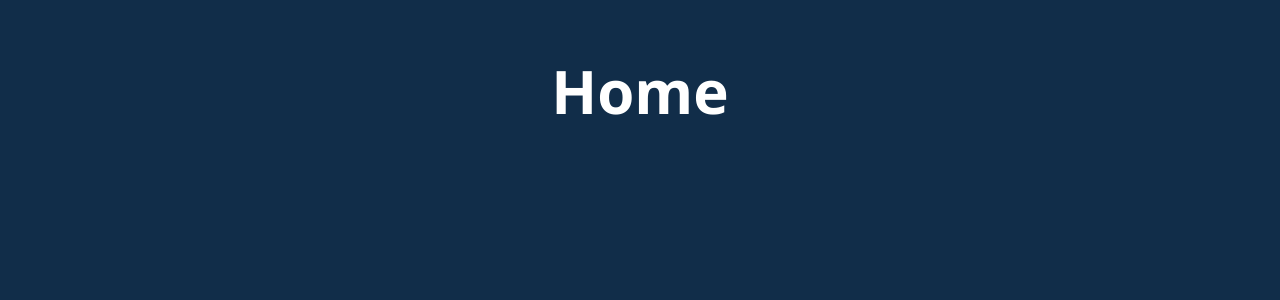
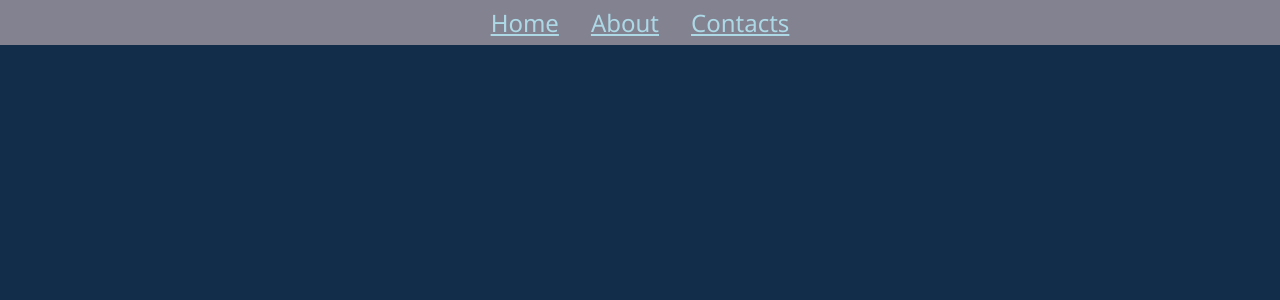
Before and after one commit to ArminA13/React-Router, a React (Create React App) app: page / in a window 1280 px wide. Shown: the top 300 px of the page. Built offline with nearby package versions, Linux system fonts and the light colour scheme.

Commit message:
add component menu and outlet

```diff
--- a/src/App.css
+++ b/src/App.css
@@ -16,3 +16,16 @@ h1 {
   margin-top: 50px;
   margin-bottom: 30px;
 }
+
+a {
+  color: lightblue;
+  font-size: 24px;
+}
+
+nav {
+  background-color: rgb(130, 130, 144);
+  padding: 6px;
+}
+nav a {
+  margin: 16px;
+}
--- a/src/App.jsx
+++ b/src/App.jsx
@@ -4,16 +4,19 @@ import About from "./components/About";
 import Contacts from "./components/Contacts";
 import NotFound from "./components/NotFound";
 import "./App.css";
+import MainLayout from "./layouts/MainLayout";
 
 function App() {
   return (
     <BrowserRouter>
       <div className="App">
         <Routes>
-          <Route path="/" element={<Home />} />
-          <Route path="/about" element={<About />} />
-          <Route path="/contacts" element={<Contacts />} />
-          <Route path="*" element={<NotFound />} />
+          <Route path="/" element={<MainLayout />}>
+            <Route path="/home" element={<Home />} />
+            <Route path="/about" element={<About />} />
+            <Route path="/contacts" element={<Contacts />} />
+            <Route path="*" element={<NotFound />} />
+          </Route>
         </Routes>
       </div>
     </BrowserRouter>
--- a/src/components/About.jsx
+++ b/src/components/About.jsx
@@ -1,5 +1,11 @@
+import { Link } from "react-router-dom";
+
 const About = () => {
-  return <h1>About</h1>;
+  return (
+    <>
+      <h1>About</h1>
+    </>
+  );
 };
 
 export default About;
--- a/src/components/Home.jsx
+++ b/src/components/Home.jsx
@@ -1,5 +1,12 @@
+import { Link, Outlet } from "react-router-dom";
+import Menu from "./Menu";
+
 const Home = () => {
-  return <h1>Home</h1>;
+  return (
+    <>
+      <h1>Home</h1>
+    </>
+  );
 };
 
 export default Home;
--- /dev/null
+++ b/src/components/Menu.jsx
@@ -0,0 +1,13 @@
+import { Link } from "react-router-dom";
+
+const Menu = () => {
+  return (
+    <nav>
+      <Link to="/home">Home</Link>
+      <Link to="/about">About</Link>
+      <Link to="/contacts">Contacts</Link>
+    </nav>
+  );
+};
+
+export default Menu;
--- /dev/null
+++ b/src/layouts/MainLayout.jsx
@@ -0,0 +1,13 @@
+import { Outlet } from "react-router-dom";
+import Menu from "../components/Menu";
+
+const MainLayout = () => {
+  return (
+    <>
+      <Menu />
+      <Outlet />
+    </>
+  );
+};
+
+export default MainLayout;
```
